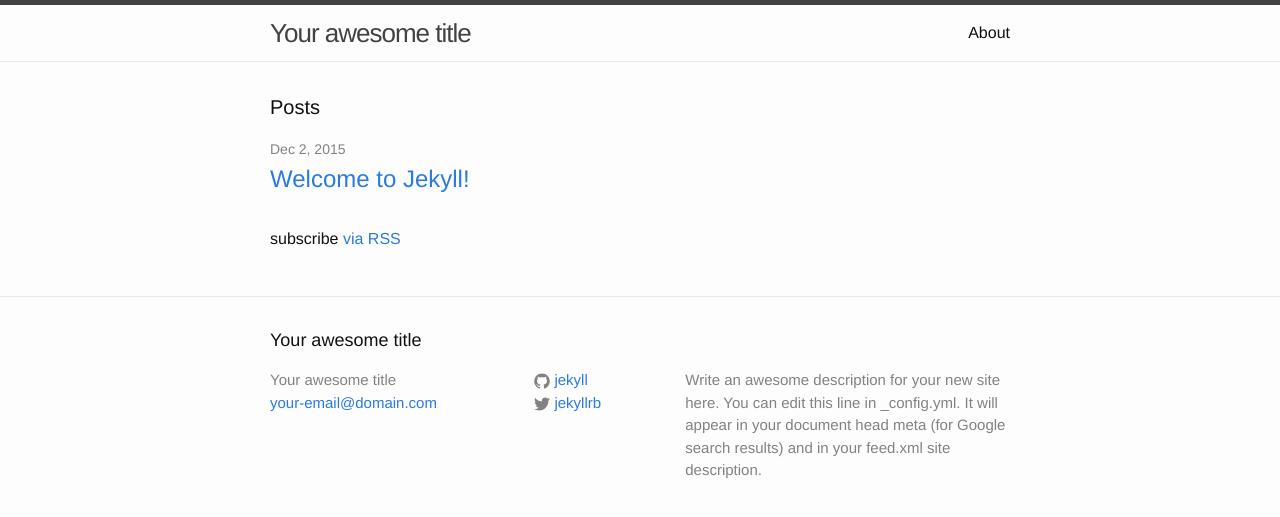
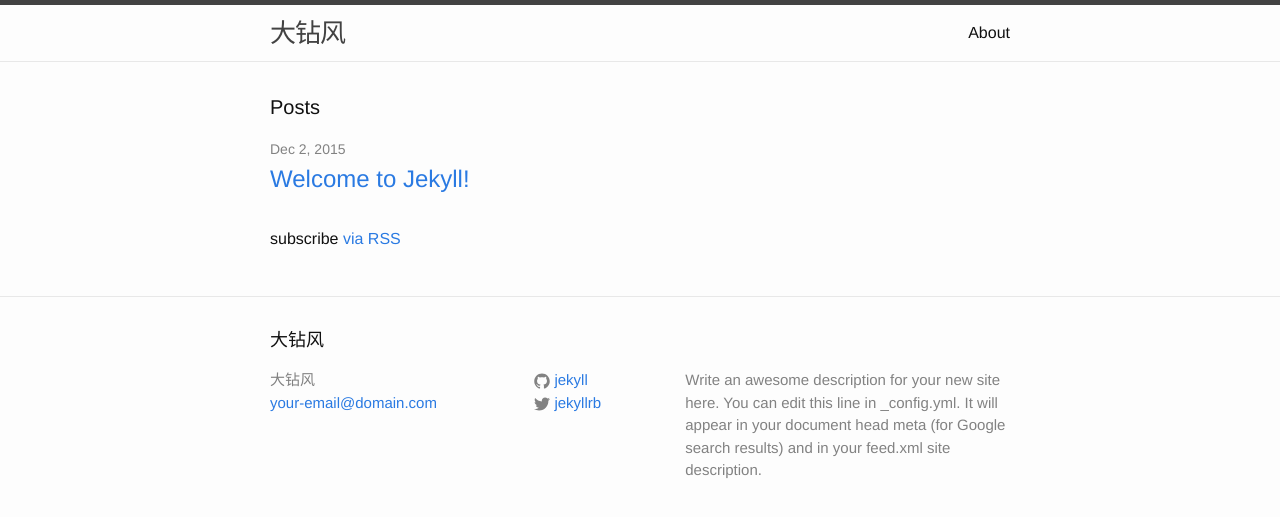
Before and after one commit to dazuanfeng/dazuanfeng.github.io.bak, a Jekyll site: the page built from index.html, in a window 1280 px wide. Shown: the top 517 px of the page. Built offline with Jekyll 4.4.1, drawn with Linux system fonts in a browser that asks for light colours.

Commit message:
Update _config.yml

```diff
--- a/_config.yml
+++ b/_config.yml
@@ -6,7 +6,7 @@
 # 'jekyll serve'. If you change this file, please restart the server process.
 
 # Site settings
-title: Your awesome title
+title: 大钻风
 email: your-email@domain.com
 description: > # this means to ignore newlines until "baseurl:"
   Write an awesome description for your new site here. You can edit this
```
